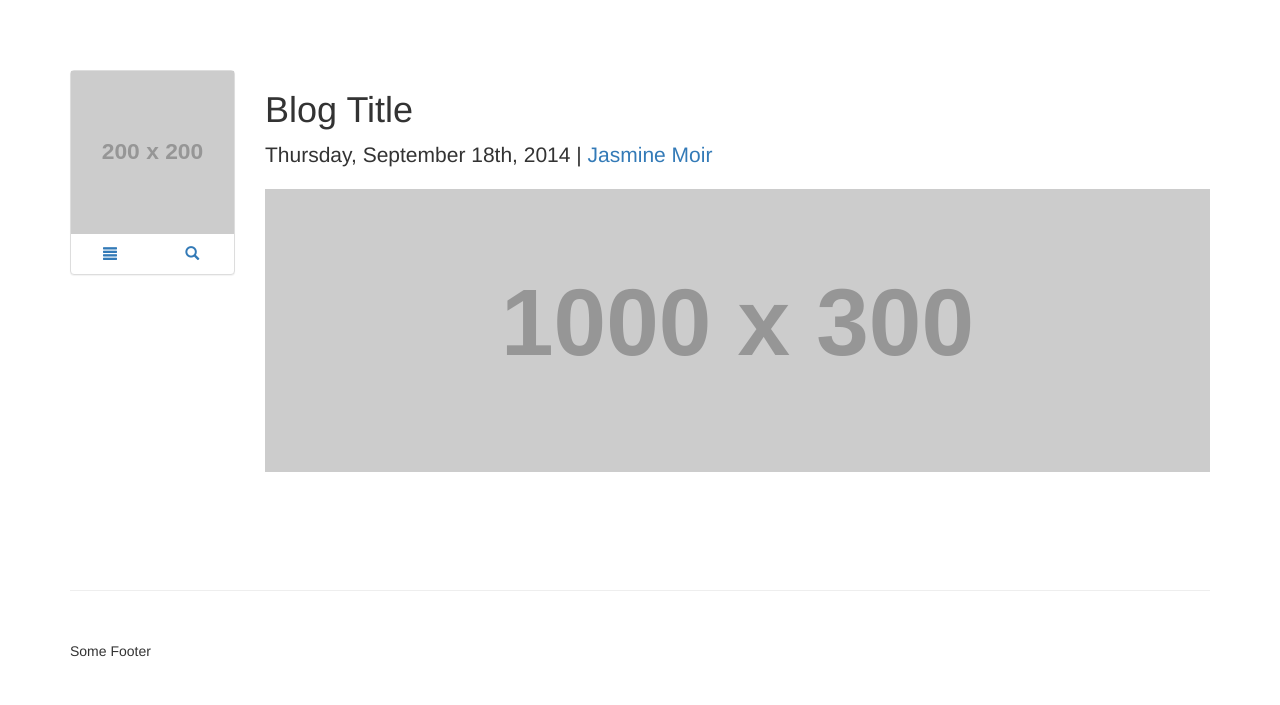
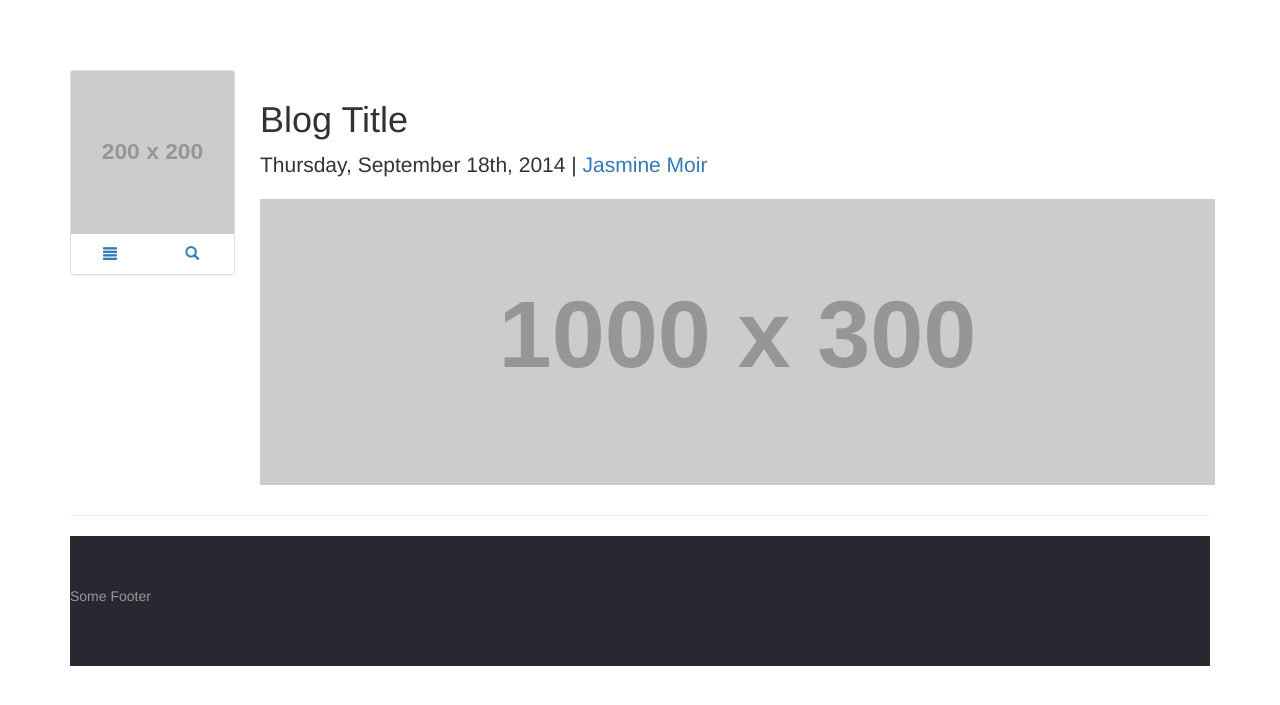
Before and after one commit to simplyharsh/reactblog, a Django app: page / in a window 1280 px wide. Shown: the top 705 px of the page. Run offline with Django 3.2, Linux system fonts and the light colour scheme; grey boxes labelled with a size stand in for pictures from a placeholder-image service; some libraries are stand-ins or nearby versions.

Commit message:
some more styling for article detail page

```diff
--- a/static/css/style.css
+++ b/static/css/style.css
@@ -3,29 +3,10 @@ body {
 }
 
 footer {
-    margin: 50px 0;
-}
-
-#sidebar-wrapper {
-    min-height: 500px;
-}
-
-@media (max-width: 772px) {
-    img.bloghero {
-        width: 80%;
-    }
-}
-
-@media (min-width: 992px) {
-    img.bloghero {
-        width: 84%;
-    }
-}
-
-@media (min-width: 1200px) {
-    img.bloghero {
-        width: 100%;
-    }
+    padding-top: 50px;
+    padding-bottom: 50px;
+    color: #99979c;
+    background-color: #2a2730;
 }
 
 #sidebar-wrapper .button-group a {
@@ -34,3 +15,28 @@ footer {
     text-align: center;
     padding: 10px;
 }
+
+#sidebar-wrapper hr {
+    margin: 0px;
+}
+
+#sidebar-wrapper .nav a {
+    display: block;
+    width: 30%;
+    margin: 40px 30%;
+    text-align: center;
+}
+
+#content-wrapper {
+    padding: 10px;
+}
+
+#content-wrapper .blog-body {
+    padding: 30px 0px;
+    text-align: justify;
+}
+
+#content-wrapper .blog-img {
+    float: right;
+    margin: 0px 0px 10px 15px;
+}
```
Also changed, not shown: static/img/hero-placehold.png (added), static/img/icon-placehold.png (added), static/img/img-placehold.png (added).
